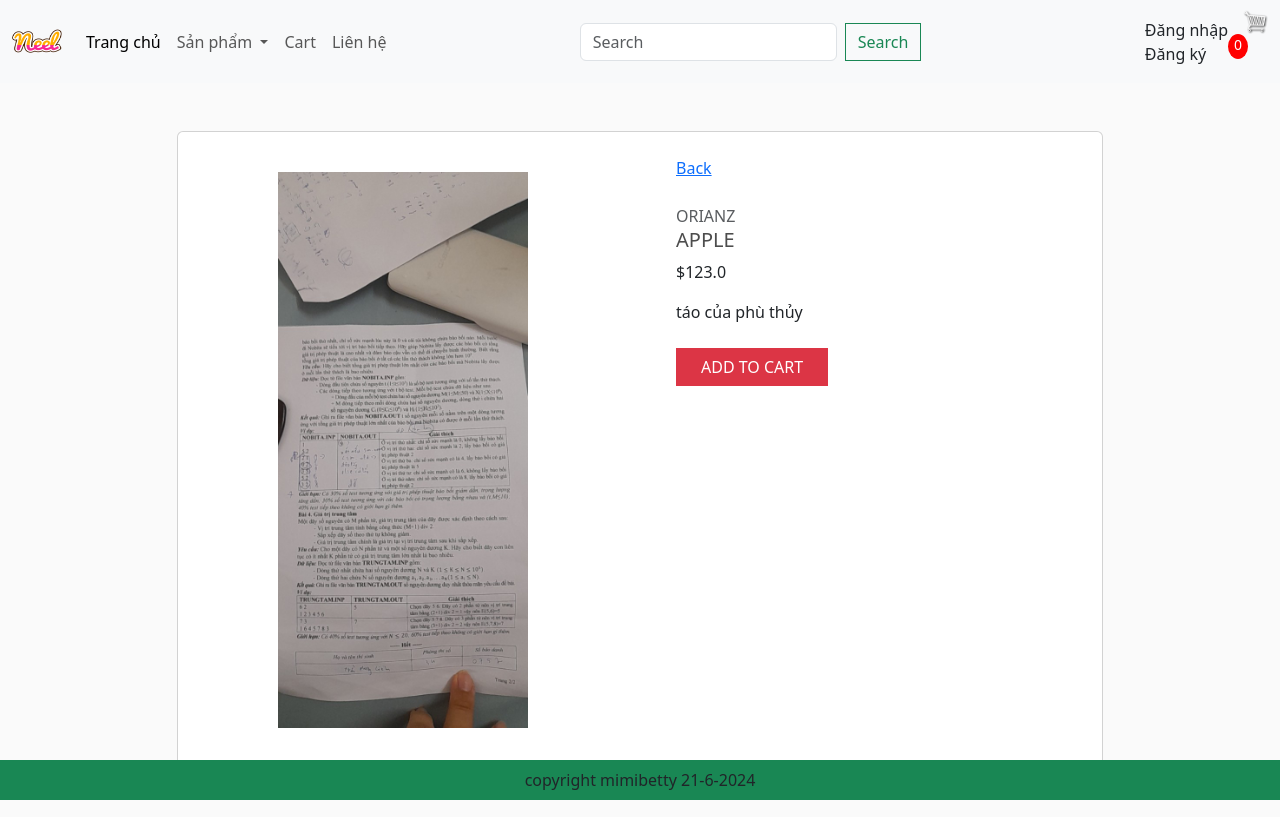
After one commit to mimibetty/Django-shoping, a Django app: page /detail/?id=1 in a window 1280 px wide. The commit adds this page. Run offline with Django 4.2, Linux system fonts and the light colour scheme; data comes from the database, SQL or seed files in the repository; both versions use the stored data as it was after the commit; some libraries are stand-ins or nearby versions.

Commit message:
add category,  add view detail

```diff
--- a/Django Shoping/app/admin.py
+++ b/Django Shoping/app/admin.py
@@ -1,7 +1,7 @@
 from django.contrib import admin
 from .models import *
 # Register your models here.
-
+admin.site.register(Category)
 admin.site.register(Product)
 admin.site.register(Order)
 admin.site.register(OrderItem)
--- a/Django Shoping/app/models.py
+++ b/Django Shoping/app/models.py
@@ -3,6 +3,13 @@ from django.contrib.auth.models import User
 from django.contrib.auth.forms import UserCreationForm
 
 # Create your models here.
+class Category(models.Model):
+    sub_category = models.ForeignKey('self', on_delete=models.CASCADE,related_name="sub_categories", null=True, blank=True)
+    is_sub = models.BooleanField(default=False)
+    name = models.CharField(max_length=200, null=True)
+    slug = models.SlugField(max_length=200, unique= True)
+    def __str__(self):
+        return self.name
 class CreateUserForm(UserCreationForm):
     class Meta:
         model = User
@@ -10,11 +17,12 @@ class CreateUserForm(UserCreationForm):
 
 
 class Product(models.Model):
+    category = models.ManyToManyField(Category, related_name='products')
     name = models.CharField(max_length=200, null=True)
     price = models.FloatField()
     digital = models.BooleanField(default=False, null=True, blank=False)
     image = models.ImageField(null=True, blank=True)
-
+    detail = models.TextField(null=True, blank=True)
     def __str__(self):
         return self.name
     @property
--- a/Django Shoping/app/templates/app/base.html
+++ b/Django Shoping/app/templates/app/base.html
@@ -66,10 +66,10 @@
                       Sản phẩm
                     </a>
                     <ul class="dropdown-menu">
-                      <li><a class="dropdown-item" href="#">sữa</a></li>
-                      <li><a class="dropdown-item" href="#">nước lọc</a></li>
-                      <li><hr class="dropdown-divider"></li>
-                      <li><a class="dropdown-item" href="#">sting</a></li>
+                      {% for i in categories  %}
+                      <li><a class="dropdown-item" href="{% url 'category' %}?category={{i.slug}}">{{i.name}}</a></li>
+                      {% endfor %}
+
                     </ul>
                   </li>
 
--- /dev/null
+++ b/Django Shoping/app/templates/app/detail.html
@@ -0,0 +1,64 @@
+{% extends 'app/base.html' %}
+{% load static %}
+
+<html>
+    <head>
+        <meta charset="utf-8">
+        <meta http-equiv="X-UA-Compatible" content="IE=edge">
+        <title></title>
+        <meta name="description" content="">
+        <meta name="viewport" content="width=device-width, initial-scale=1">
+        <link rel="stylesheet" href="">
+    </head>
+    <body>
+      {% block register %}
+      {% for product in products  %}
+
+      <div class="container mt-5 mb-5">
+        <div class="row d-flex justify-content-center">
+            <div class="col-md-10">
+                <div class="card">
+                    <div class="row">
+                        <div class="col-md-6">
+                            <div class="images p-3">
+                                <div class="text-center p-4"> <img id="main-image" src="{{product.imageURL}}" width="250" /> </div>
+                                {% comment %} <div class="thumbnail text-center"> <img onclick="change_image(this)" src="https://i.imgur.com/Rx7uKd0.jpg" width="70"> <img onclick="change_image(this)" src="https://i.imgur.com/Dhebu4F.jpg" width="70"> </div> {% endcomment %}
+                            </div>
+                        </div>
+                        <div class="col-md-6">
+                            <div class="product p-4">
+                                <div class="d-flex justify-content-between align-items-center">
+                                  <div class="d-flex align-items-center">
+                                      <i class="fa fa-long-arrow-left"></i>
+                                      <span class="ml-1">
+                                          <a href="{% url 'home' %}"> Back </a>
+                                      </span>
+                                  </div>
+                                  <a href="{% url 'cart' %}">
+                                      <i class="fa fa-shopping-cart text-muted"></i>
+                                  </a>
+
+                                </div>
+                                <div class="mt-4 mb-3"> <span class="text-uppercase text-muted brand">Orianz</span>
+                                    <h5 class="text-uppercase">{{product.name}}</h5>
+                                    <div class="price d-flex flex-row align-items-center"> <span class="act-price">${{product.price}}</span>
+                                    </div>
+                                </div>
+                                <p class="about">{{product.detail}}</p>
+                                {% comment %} <div class="sizes mt-5">
+                                    <h6 class="text-uppercase">Size</h6> <label class="radio"> <input type="radio" name="size" value="S" checked> <span>S</span> </label> <label class="radio"> <input type="radio" name="size" value="M"> <span>M</span> </label> <label class="radio"> <input type="radio" name="size" value="L"> <span>L</span> </label> <label class="radio"> <input type="radio" name="size" value="XL"> <span>XL</span> </label> <label class="radio"> <input type="radio" name="size" value="XXL"> <span>XXL</span> </label>
+                                </div> {% endcomment %}
+                                <div class="cart mt-4 align-items-center"> <button data-product={{product.id}} data-action ="add" class="btn btn-danger text-uppercase mr-2 px-4 update-cart">Add to cart</button> <i class="fa fa-heart text-muted"></i> <i class="fa fa-share-alt text-muted"></i> </div>
+                              </div>
+                        </div>
+                    </div>
+                </div>
+            </div>
+        </div>
+    </div>
+    {% endfor %}
+      {% endblock register %}
+
+
+    </body>
+</html>
--- a/Django Shoping/app/templates/app/home.html
+++ b/Django Shoping/app/templates/app/home.html
@@ -65,7 +65,7 @@
       <h6><strong>{{product.name}}</strong></h6>
       <hr>
       <button data-product={{product.id}} data-action ="add" class="btn btn-outline-secondary add-btn update-cart">Add to cart</button>
-      <a class="btn btn-outline-success" href="#">View</a>
+      <a class="btn btn-outline-success" href="{% url "detail" %}?id={{product.id}}">View</a>
       <h3 style="display: inline-block; float: right"><strong>${{product.price | floatformat:2}}</strong></h3>
     </div>
   </div>
--- a/Django Shoping/app/urls.py
+++ b/Django Shoping/app/urls.py
@@ -9,6 +9,8 @@ urlpatterns = [
     path('login/', views.loginPage, name="login"),
     path('logout/', views.logoutPage, name="logout"),
     path('register/', views.register, name="register"),
+    path('category/', views.category, name="category"),
     path('search/', views.search, name="search"),
+    path('detail/', views.detail, name="detail"),
 
 ]
--- a/Django Shoping/app/views.py
+++ b/Django Shoping/app/views.py
@@ -7,6 +7,14 @@ from django.contrib.auth import authenticate, login, logout
 from django.contrib import messages
 # Create your views here.
 
+def category(request):
+    categories = Category.objects.filter(is_sub=False)
+    active_category = request.GET.get('category','')
+    if active_category:
+        products  = Product.objects.filter(category__slug=active_category)
+
+    context = {'categories': categories, 'active_category': active_category, 'products': products}
+    return render(request, 'app/category.html', context)
 def search(request):
     if request.method == 'POST':
         searched = request.POST.get('searched')
@@ -73,6 +81,7 @@ def home(request):
         order, created = Order.objects.get_or_create(customer=customer, complete=False)
         items = order.orderitem_set.all()
         cartItems = order.get_cart_items
+        # show status login
         user_not_login = "hidden"
         user_login = "show"
     else :
@@ -82,9 +91,12 @@ def home(request):
         user_not_login = "show"
         user_login = "hidden"
 
+    # print('ITEMS:', items)
+    categories = Category.objects.filter(is_sub=False)
     products = Product.objects.all()
     # print(products)  # Thêm dòng này để kiểm tra xem products có dữ liệu hay không
-    context = {'products': products, 'cartItems': cartItems, 'user_not_login': user_not_login, 'user_login': user_login}
+    context = {'products': products, 'cartItems': cartItems, 'user_not_login': user_not_login,
+               'user_login': user_login, 'categories': categories}
     return render(request, 'app/home.html', context)
 
 
@@ -107,6 +119,28 @@ def cart(request):
     context = {'items': items, 'order': order, 'cartItems': cartItems,
                'user_not_login': user_not_login, 'user_login': user_login}
     return render(request, 'app/cart.html', context)
+
+
+def detail(request):
+    if (request.user.is_authenticated):
+        customer = request.user
+        # print(customer)
+        order, created = Order.objects.get_or_create(customer=customer, complete=False)
+        items = order.orderitem_set.all()
+        cartItems = order.get_cart_items
+        user_not_login = "hidden"
+        user_login = "show"
+    else :
+        items = []
+        order = {'get_cart_total':0, 'get_cart_items':0}
+        cartItems = order['get_cart_items']
+        user_not_login = "show"
+        user_login = "hidden"
+    id = request.GET.get('id', '')
+    products = Product.objects.filter(id = id)
+    context = {'items': items, 'order': order, 'cartItems': cartItems,
+               'user_not_login': user_not_login, 'user_login': user_login, 'products': products}
+    return render(request, 'app/detail.html', context)
 
 def checkout(request):
     if (request.user.is_authenticated):
```
Also changed, not shown: Django Shoping/app/templates/app/category.html (added, +37 -0 lines), Django Shoping/app/migrations/0004_category.py (added), Django Shoping/app/migrations/0005_product_category.py (added), Django Shoping/app/migrations/0006_product_detail.py (added), Django Shoping/db.sqlite3.
